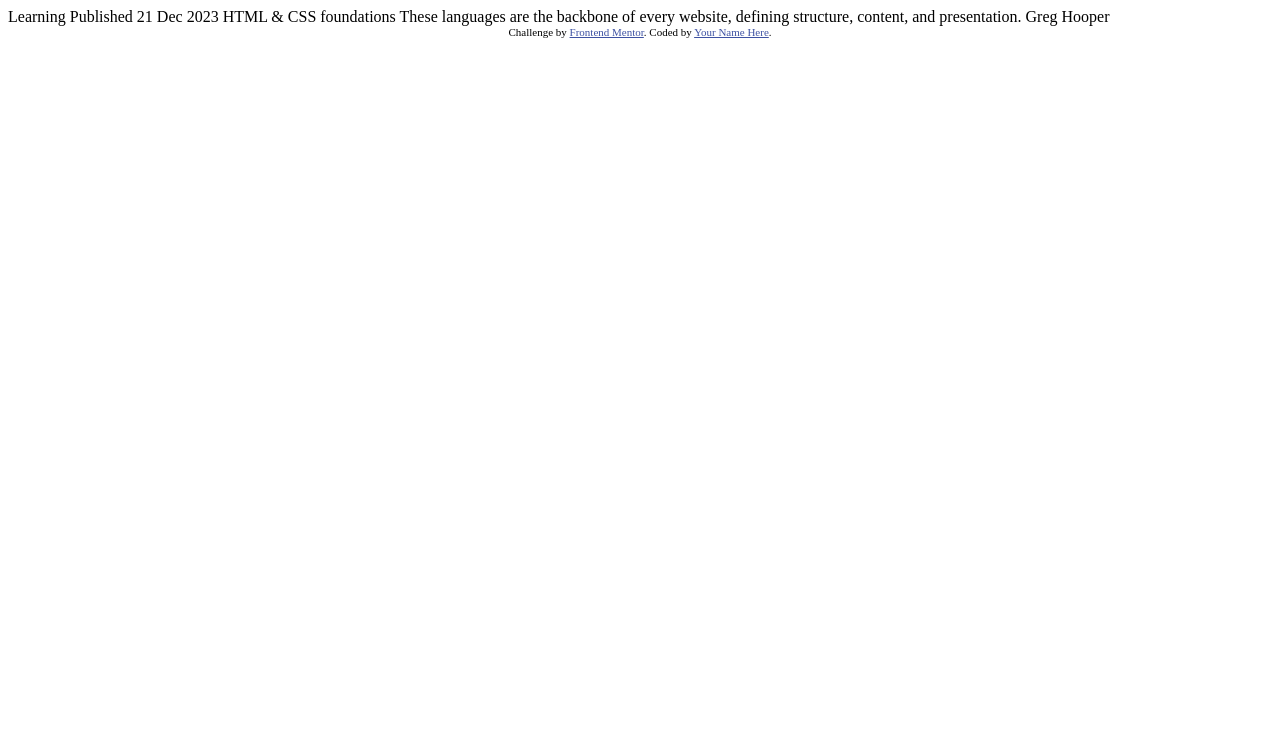
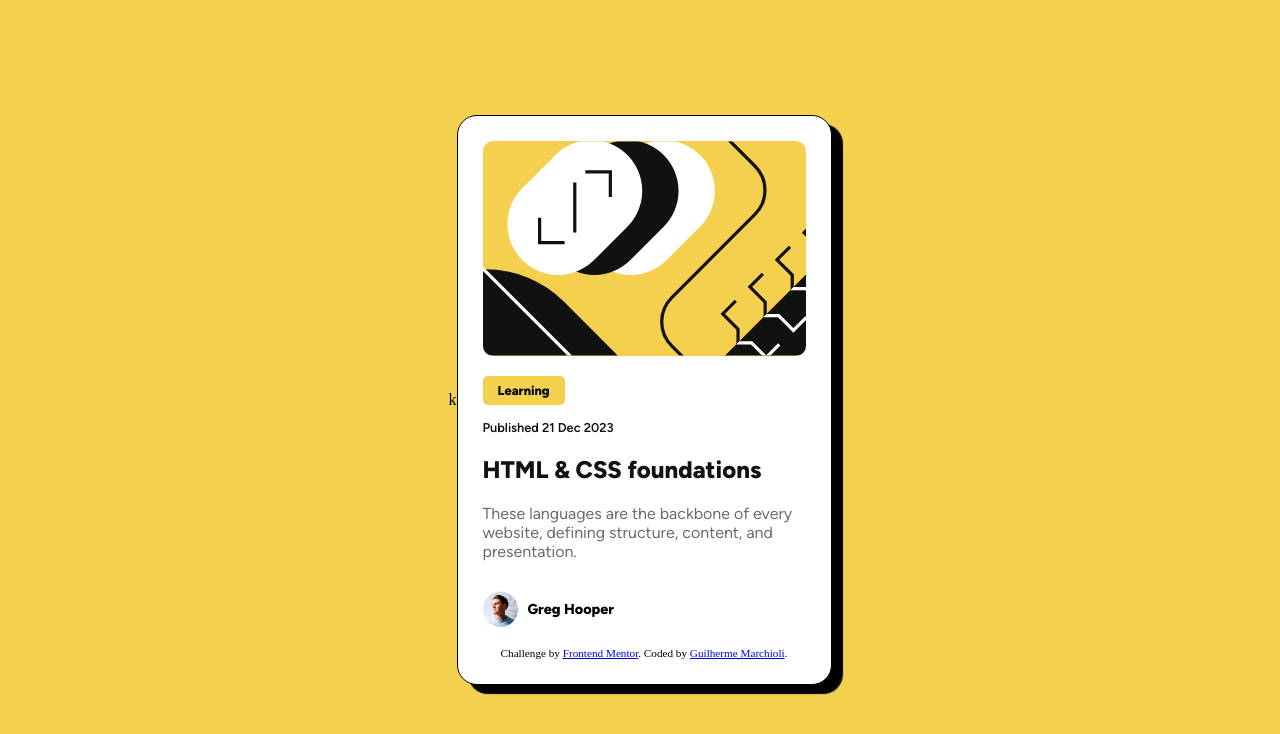
Before and after one commit to GuilhermeMarchioli/Blog-Preview-Card, a plain HTML site: page index.html in a window 1280 px wide. Drawn offline with Linux system fonts and the light colour scheme.

Commit message:
project end

```diff
--- a/index.html
+++ b/index.html
@@ -1,34 +1,27 @@
 <!DOCTYPE html>
 <html lang="en">
 <head>
-  <meta charset="UTF-8">
-  <meta name="viewport" content="width=device-width, initial-scale=1.0"> <!-- displays site properly based on user's device -->
-
-  <link rel="icon" type="image/png" sizes="32x32" href="./assets/images/favicon-32x32.png">
-
-  <title>Frontend Mentor | Blog preview card</title>
-
-  <!-- Feel free to remove these styles or customise in your own stylesheet 👍 -->
-  <style>
-    .attribution { font-size: 11px; text-align: center; }
-    .attribution a { color: hsl(228, 45%, 44%); }
-  </style>
+    <meta charset="UTF-8">
+    <meta name="viewport" content="width=device-width, initial-scale=1.0">
+    <title>Frontend Mentor | Blog Preview Card</title>
+    <link rel="shortcut icon" href="assets/images/favicon-32x32.png" type="image/x-icon">k
+    <link rel="stylesheet" href="styles/style.css">
 </head>
 <body>
-
-  Learning
-
-  Published 21 Dec 2023
-
-  HTML & CSS foundations
-
-  These languages are the backbone of every website, defining structure, content, and presentation.
-
-  Greg Hooper
-
-  <div class="attribution">
-    Challenge by <a href="https://www.frontendmentor.io?ref=challenge" target="_blank">Frontend Mentor</a>.
-    Coded by <a href="#">Your Name Here</a>.
-  </div>
+    <main>
+        <section id="background"></section>
+        <section id="content">
+            <h2>Learning</h2>
+            <p id="date">Published 21 Dec 2023</p>
+            <a href="#">
+                <h1>HTML & CSS foundations</h1>
+            </a>
+            <p>These languages are the backbone of every website, defining structure, content, and presentation.</p>
+            <h3><img src="assets/images/image-avatar.webp" alt="Image image-avatar" width="35px">Greg Hooper</h3>
+        </section>
+        <div class="attribution">
+            Challenge by <a href="https://www.frontendmentor.io?ref=challenge" target="_blank">Frontend Mentor</a>.
+            Coded by <a href="https://github.com/GuilhermeMarchioli">Guilherme Marchioli</a>.
+    </main>
 </body>
 </html>
--- /dev/null
+++ b/styles/style.css
@@ -0,0 +1,119 @@
+@charset "UTF-8";
+
+@font-face {
+    font-family: 'Figtree-semibold';
+    src: url('../assets/fonts/static/Figtree-SemiBold.ttf') format('truetype');
+    font-weight: normal;
+}
+
+@font-face {
+    font-family: 'Figtree-bold';
+    src: url('../assets/fonts/static/Figtree-ExtraBold.ttf') format('truetype');
+}
+
+@font-face {
+    font-family: 'Figtree';
+    src: url('../assets/fonts/Figtree-VariableFont_wght.ttf') format('truetype');
+    font-weight: normal;
+}
+
+* {
+    margin: 0px;
+    padding: 0px;
+    box-sizing: border-box;
+}
+
+:root {
+    /* COLORS: */
+    --yellow: #f3d04e;
+    --gray : #6b6b6b;
+    --black:  #121212;
+    /* FONTS: */
+    --font-semibold: 'Figtree-semibold';
+    --font-bold: 'Figtree-bold';
+    --font-normal: 'Figtree';
+}
+
+body, html {
+    height: 100%;
+    width: 100%;
+    background-color: var(--yellow);
+}
+
+body {
+    display: flex;
+    align-items: center;
+    justify-content: center;
+}
+
+main {
+    background-color: white;
+    padding: 25px;
+    width: 375px;
+    border: 1px solid black;
+    border-radius: 20px;
+    box-shadow: 11px 9px 1px black;
+}
+
+section#background {
+    width: 100%;
+    height: 215px;
+    background: var(--yellow) url('../assets/images/illustration-article.svg') no-repeat center;
+    background-size: cover;
+    border-radius: 10px;
+}
+
+section#content > h2 {
+    display: inline-block;
+    font-family: var(--font-bold);
+    margin-top: 20px;
+    padding: 7px 15px 7px 15px;
+    background-color: var(--yellow);
+    border-radius: 5px;
+    font-size: 0.8em;
+}
+
+section#content > p#date {
+    font-family: var(--font-semibold);
+    font-size: 0.8em;
+    margin-top: 15px;
+    color: var(--black);
+}
+
+section#content > a {
+    font-family: var(--font-bold);
+    display: block;
+    margin-top: 20px;
+    text-decoration: none;
+    color: var(--black);
+}
+
+section#content > a:hover {
+    color: var(--yellow);
+    transition-duration: .5s;
+}
+
+section#content p {
+    font-family: var(--font-normal);
+    margin-top: 20px;
+    color: var(--gray);
+}
+
+section#content > h3  {
+    font-family: var(--font-bold);
+    align-items: center;
+    display: flex;
+    margin-top: 30px;
+    font-size: 0.9em;
+}
+
+section#content > h3 > img {
+    margin-right: 10px;
+}
+
+
+.attribution {
+    text-align: center;
+    margin-top: 20px;
+    font-size: 0.7em;
+}
```
Also changed, not shown: base.html (added, +34 -0 lines), 1 other file.
